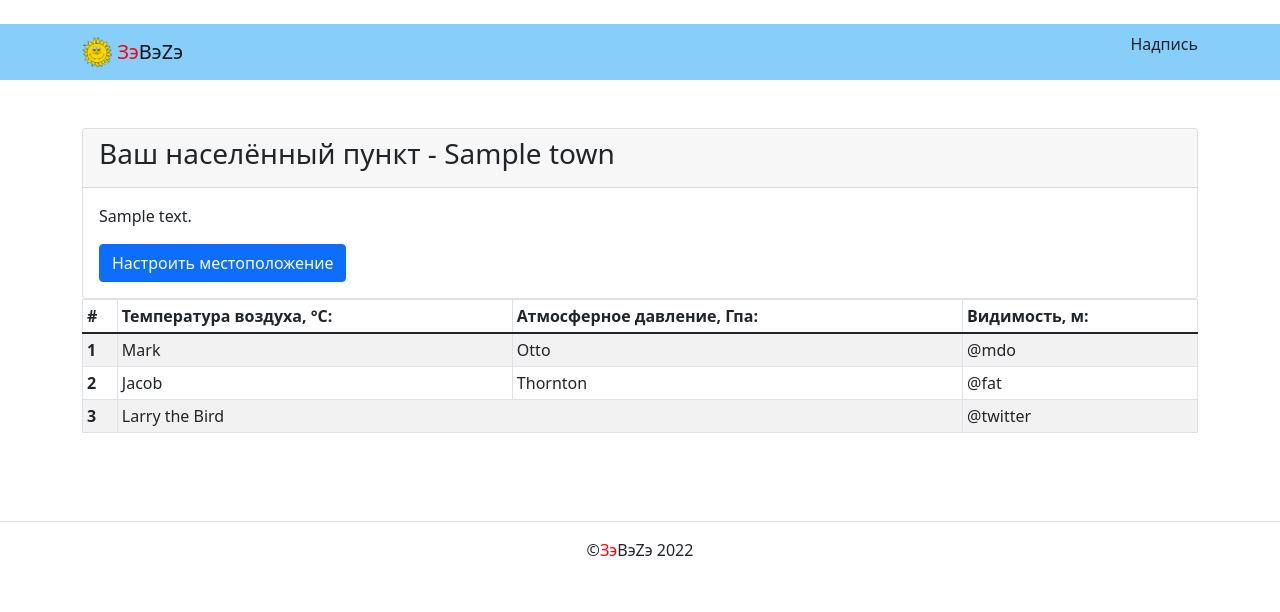
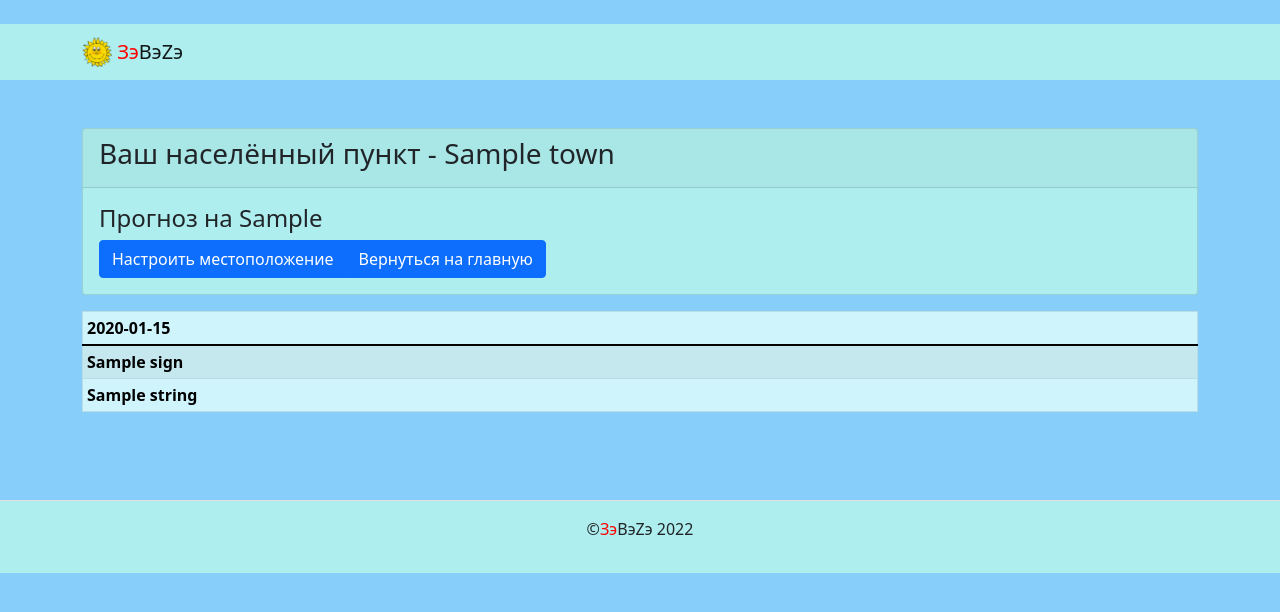
Before and after one commit to Skakovsku/weather, a Django app: template weather/templates/weathers_content/forecast.html in a window 1280 px wide. Shown: the top 612 px of the page. Run offline with Django 3.2, Linux system fonts and the light colour scheme; the template is opened without the code that fills it: most values are stand-ins (such as "Sample title", 1, 10 or a date in 2020); lists and menus that the app fills with data are empty; parts of the project's set-up code (start-up, migrations or seed data) failed here and were passed over; some libraries are stand-ins or nearby versions.

Commit message:
End draft version

```diff
--- a/weather/templates/base.html
+++ b/weather/templates/base.html
@@ -24,12 +24,12 @@
     </title>
   </head>
 
-  <body>
+  <body style="background-color: lightskyblue">
     <header>
       {% include "includes/header.html" %}
     </header>
 
-    <main>
+    <main style="background-color: lightskyblue">
       <div class="container py-5">
         {% block content %}
           Контент не подвезли :(
--- a/weather/templates/includes/footer.html
+++ b/weather/templates/includes/footer.html
@@ -1,3 +1,3 @@
-<footer class="border-top text-center py-3">
+<footer class="border-top text-center py-3" style="background-color: PaleTurquoise">
   <p>©<span style="color:red">Зэ</span>ВэZэ {{ year }}</p>
 </footer>
--- a/weather/templates/includes/header.html
+++ b/weather/templates/includes/header.html
@@ -1,6 +1,6 @@
 {% load static %}
 {% with request.resolver_match.view_name as address %}
-<nav class="navbar navbar-light" style="background-color: lightskyblue">
+<nav class="navbar navbar-light" style="background-color: PaleTurquoise">
   <div class="container">
     <a class="navbar-brand" href="{% url 'weather:index' %}">
       <img src="{% static 'img/sun.gif' %}" width="30" height="30" class="d-inline-block align-top" alt="">
@@ -8,7 +8,7 @@
     </a>
     <ul class="nav nav-pills">
       <li class="nav-item">
-       <p>Надпись</p>
+       <p></p>
       </li>
       {% endwith %}
     </ul>
--- a/weather/templates/weathers_content/forecast.html
+++ b/weather/templates/weathers_content/forecast.html
@@ -2,42 +2,47 @@
 {% load static %}
 {% block title %}{{ text_index }}{% endblock %}
 {% block content %}
-<div class="card">
+<div class="card mb-3" style="background-color: PaleTurquoise">
   <div class="card-header">
     <h3>Ваш населённый пункт - {{ town }}</h3>
   </div>
   <div class="card-body">
-    <p class="card-text">{{ text_town }}</p>
-    <a href="{% url "weather:add_town" text='main' %}" class="btn btn-primary">Настроить местоположение</a>
+    <h4>Прогноз на {{ data_day }}</h4>
+    <div class="btn-group" role="group" aria-label="Basic example">
+      <a href="{% url "weather:add_town" text='main' %}" class="btn btn-primary">Настроить местоположение</a>
+      <a href="{% url "weather:town" town %}" class="btn btn-primary">Вернуться на главную</a>
+    </div>
   </div>
 </div>
-<table class="table table-sm table-striped table-bordered">
+<table class="table table-sm table-striped table-bordered table-info">
   <thead>
     <tr>
-      <th scope="col">#</th>
-      <th scope="col">Температура воздуха, °C:</th>
-      <th scope="col">Атмосферное давление, Гпа:</th>
-      <th scope="col">Видимость, м:</th>
+      {% for time in time_day %}
+        <th scope="col">{{ time }}</th>
+      {% endfor %}
     </tr>
   </thead>
   <tbody>
     <tr>
-      <th scope="row">1</th>
-      <td>Mark</td>
-      <td>Otto</td>
-      <td>@mdo</td>
+      {% for sign in weather %}
+        {% if forloop.first %}
+          <th>{{ sign }}</th>
+        {% else %}
+          <td><img src="{{ sign }}" width="35" height="35"></td>
+        {% endif %}
+      {% endfor %}
     </tr>
-    <tr>
-      <th scope="row">2</th>
-      <td>Jacob</td>
-      <td>Thornton</td>
-      <td>@fat</td>
-    </tr>
-    <tr>
-      <th scope="row">3</th>
-      <td colspan="2">Larry the Bird</td>
-      <td>@twitter</td>
-    </tr>
+    {% for data in for_data %}
+      <tr>
+        {% for string in data %}
+          {% if forloop.first %}
+            <th>{{ string }}</th>
+          {% else %}
+            <td>{{ string }}</td>
+          {% endif %}
+        {% endfor %}
+      </tr>
+    {% endfor %}
   </tbody>
 </table>
 {% endblock %}
--- a/weather/templates/weathers_content/town.html
+++ b/weather/templates/weathers_content/town.html
@@ -12,7 +12,7 @@
     {% csrf_token %}
     <div class="col-auto">
       <label class="sr-only">Введите название населённого пункта</label>
-      <input type="text" class="form-control" name="town" placeholder="Населённый пункт">
+      <input type="text" class="form-control bg-info" name="town" placeholder="Населённый пункт">
     </div>
     <div class="col-auto">
       <input type="submit" class="btn btn-primary mb-3" value="Сохранить">
```
Also changed, not shown: weather/templates/weathers_content/index.html (+4 -4 lines), weather/weathers_content/const.py (+8 -8 lines), weather/weathers_content/get_wether.py (+36 -5 lines), weather/weathers_content/views.py (+6 -2 lines), README.md.
